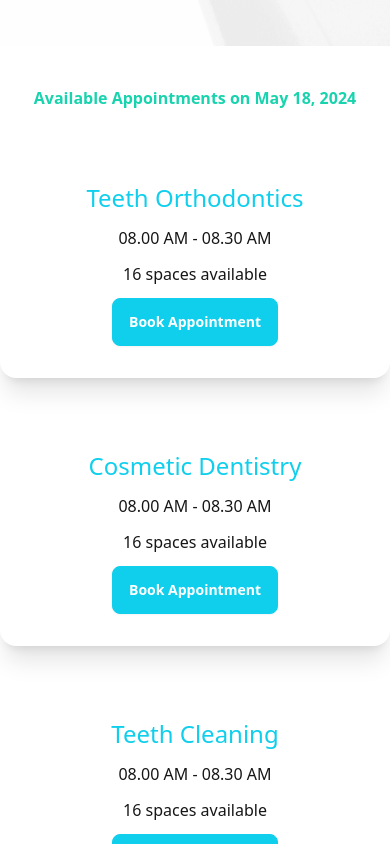
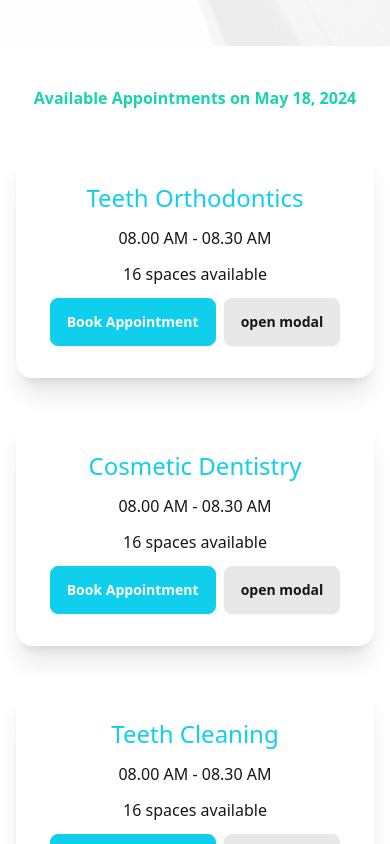
Before and after one commit to rakibgithub21/Doctors-Portal-Client-side, a React (Vite) app: page /appointment in a window 390 px wide. Shown: the part 832-1676 px from the top of the page. Built offline with nearby package versions, Linux system fonts and the light colour scheme.

Commit message:
add a modal on appointment page

```diff
--- a/src/Pages/Appointment/AvailableAppointments/AppointmentOption.jsx
+++ b/src/Pages/Appointment/AvailableAppointments/AppointmentOption.jsx
@@ -12,6 +12,7 @@ const AppointmentOption = ({ appointment }) => {
                 <p>{slots.length} {slots.length > 1 ?"spaces" : "space" } available</p>
                 <div className="card-actions justify-center">
                     <button className="btn btn-primary text-white">Book Appointment</button>
+                    <button className="btn" onClick={() => document.getElementById('my_modal_3').showModal()}>open modal</button>
                 </div>
             </div>
         </div>
--- a/src/Pages/Appointment/AvailableAppointments/AvailableAppointments.jsx
+++ b/src/Pages/Appointment/AvailableAppointments/AvailableAppointments.jsx
@@ -1,6 +1,7 @@
 import { format } from "date-fns";
 import { useEffect, useState } from "react";
 import AppointmentOption from "./AppointmentOption";
+import BookingModal from '../BookingModal/BookingModal';
 
 
 // eslint-disable-next-line react/prop-types
@@ -12,7 +13,7 @@ const AvailableAppointments = ({ selectedDate }) => {
             .then(data => setAppointmentOptions(data))
     }, [])
     return (
-        <section className="my-10 ">
+        <section className="my-10 px-4 md:px-0">
 
             <p className="text-center mb-10 text-secondary font-bold">Available Appointments on {format(selectedDate, 'PP')}</p>
 
@@ -24,8 +25,10 @@ const AvailableAppointments = ({ selectedDate }) => {
                     >
 
                     </AppointmentOption>)
-}
+                }
+
             </div>
+                <BookingModal></BookingModal>
         </section>
     );
 };
--- /dev/null
+++ b/src/Pages/Appointment/BookingModal/BookingModal.jsx
@@ -0,0 +1,21 @@
+
+
+const BookingModal = () => {
+    return (
+        <>
+            {/* You can open the modal using document.getElementById('ID').showModal() method */}
+            <dialog id="my_modal_3" className="modal">
+                <div className="modal-box">
+                    <form method="dialog">
+                        {/* if there is a button in form, it will close the modal */}
+                        <button className="btn btn-sm btn-circle btn-ghost absolute right-2 top-2">✕</button>
+                    </form>
+                    <h3 className="font-bold text-lg">Hello!</h3>
+                    <p className="py-4">Press ESC key or click on ✕ button to close</p>
+                </div>
+            </dialog>
+        </>
+    );
+};
+
+export default BookingModal;
```
